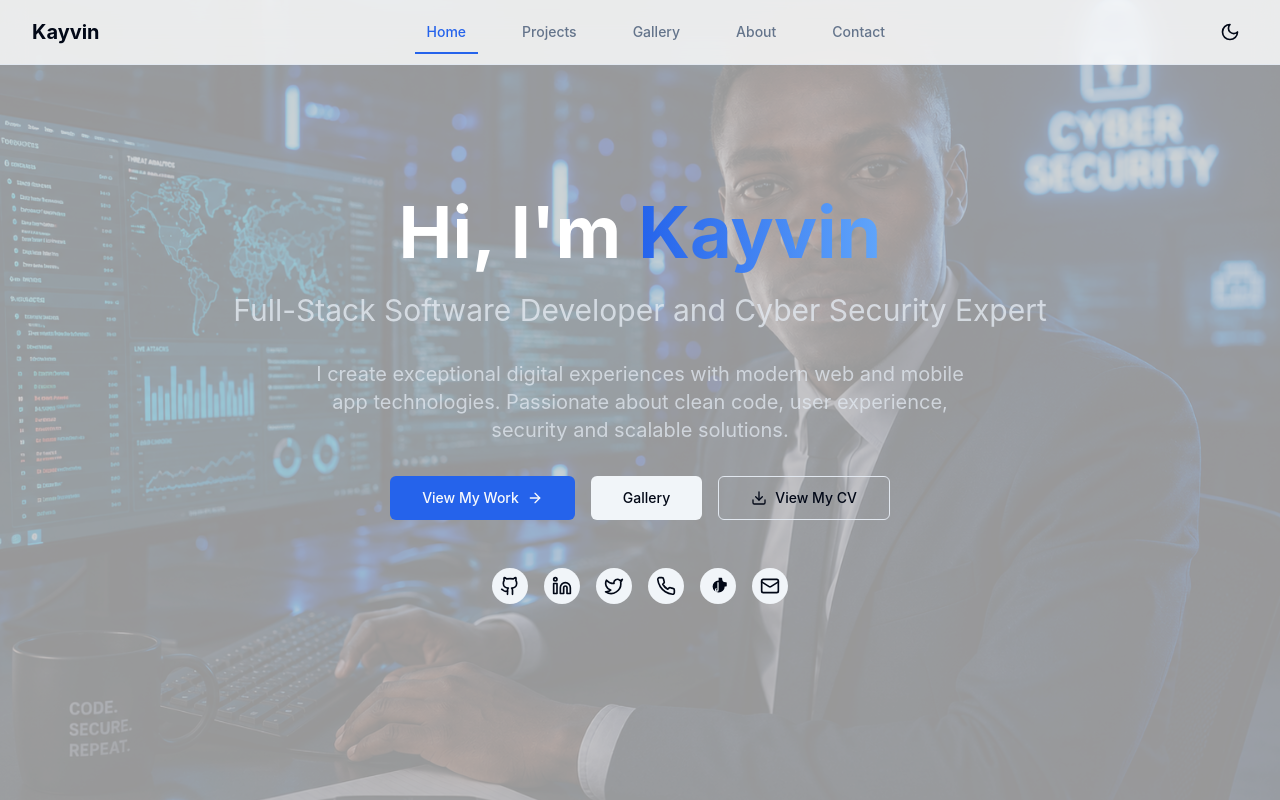
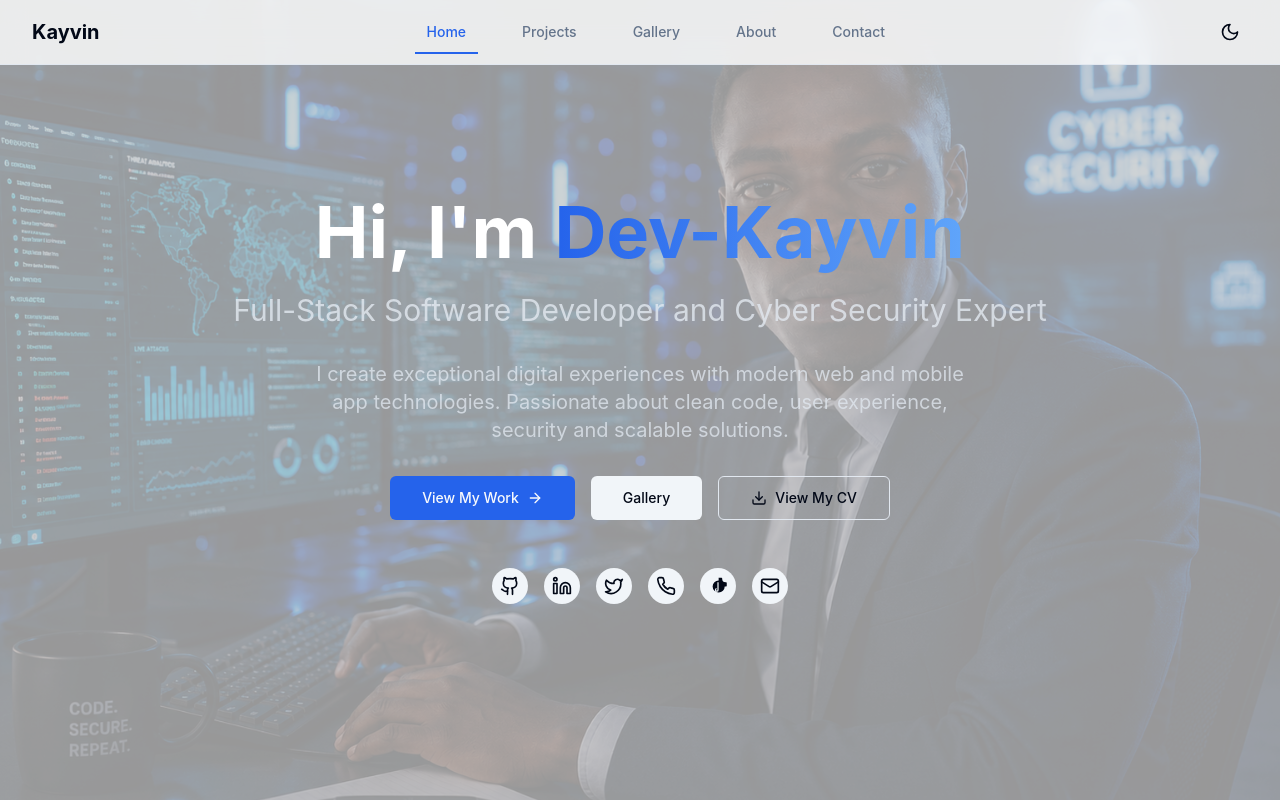
Before and after one commit to yonaTech000/MyPortfolio, a React (Vite) app: page / in a window 1280 px wide. Shown: the top 800 px of the page. Built offline with nearby package versions, Linux system fonts and the light colour scheme.

Commit message:
use Dev-Kayvin instead of Kayvin

```diff
--- a/src/pages/Home.tsx
+++ b/src/pages/Home.tsx
@@ -51,7 +51,7 @@ function Home() {
             <h1 className="text-4xl md:text-6xl lg:text-7xl font-bold mb-6 text-white">
               Hi, I'm{' '}
               <span className="bg-gradient-to-r from-primary to-blue-400 bg-clip-text text-transparent">
-                Kayvin
+               Dev-Kayvin
               </span>
             </h1>
             <h2 className="text-xl md:text-2xl lg:text-3xl text-slate-200/80 mb-8">
```
